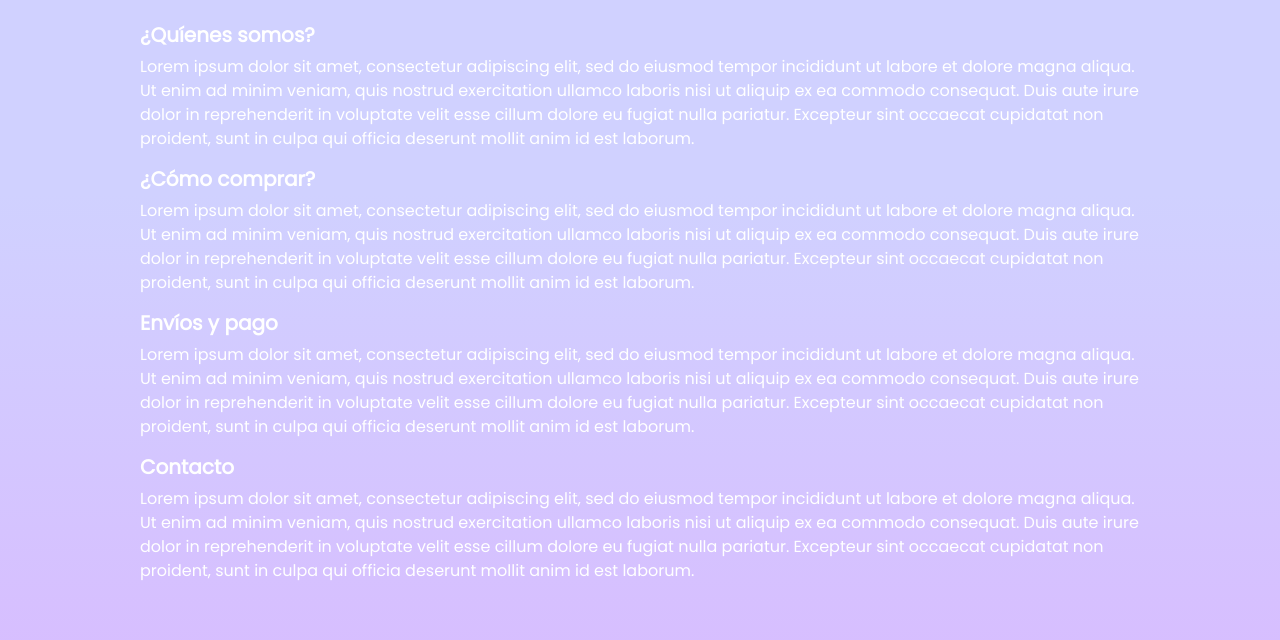
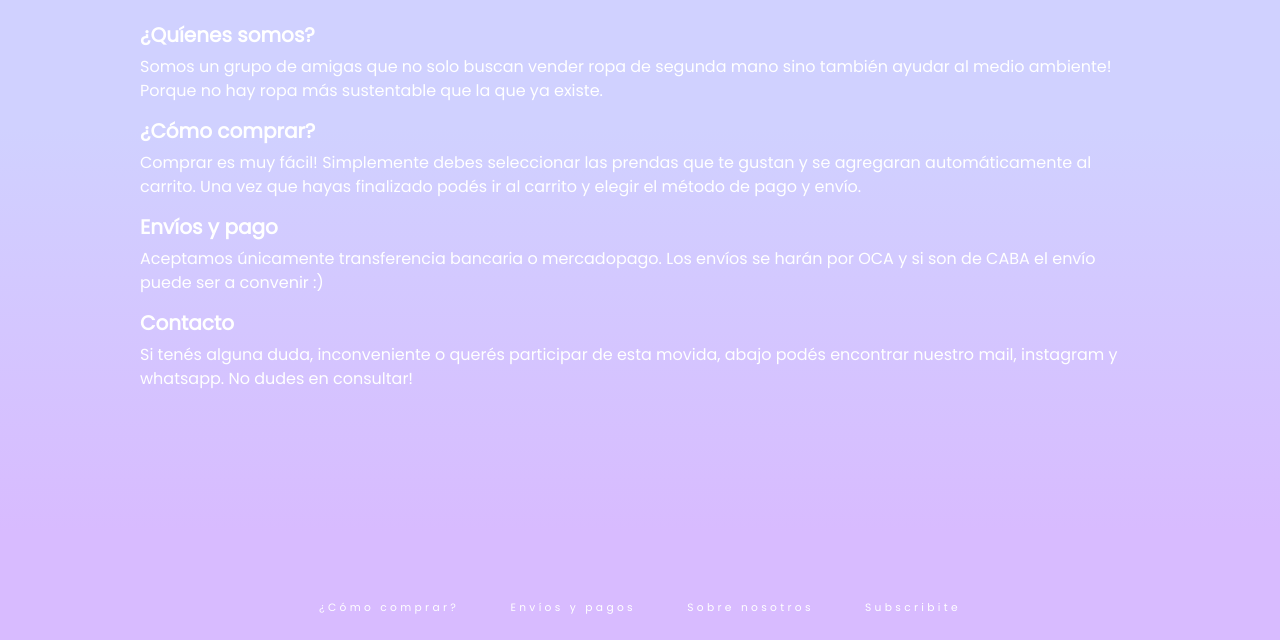
Before and after one commit to MiKanashiro/proyectoReusa, a website: page pages/info.html in a window 1280 px wide. Shown: the part 90-730 px from the top of the page. Drawn offline with nearby package versions, Linux system fonts and the light colour scheme.

Commit message:
Update info.html

```diff
--- a/pages/info.html
+++ b/pages/info.html
@@ -64,16 +64,20 @@
 		<main class="row">
         	<div class="col">
 				<h2 id="nosotros" class="info__titulo">¿Quíenes somos?</h2>
-					<p class="info__texto">Lorem ipsum dolor sit amet, consectetur adipiscing elit, sed do eiusmod tempor incididunt ut labore et dolore magna aliqua. Ut enim ad minim veniam, quis nostrud exercitation ullamco laboris nisi ut aliquip ex ea commodo consequat. Duis aute irure dolor in reprehenderit in voluptate velit esse cillum dolore eu fugiat nulla pariatur. Excepteur sint occaecat cupidatat non proident, sunt in culpa qui officia deserunt mollit anim id est laborum.</p>
+					<p class="info__texto">Somos un grupo de amigas que no solo buscan vender ropa de segunda mano sino también ayudar al medio ambiente! Porque no hay ropa más sustentable que la que ya existe.</p>
 
 				<h2 id="comoComprar" class="info__titulo">¿Cómo comprar?</h2>
-					<p class="info__texto">Lorem ipsum dolor sit amet, consectetur adipiscing elit, sed do eiusmod tempor incididunt ut labore et dolore magna aliqua. Ut enim ad minim veniam, quis nostrud exercitation ullamco laboris nisi ut aliquip ex ea commodo consequat. Duis aute irure dolor in reprehenderit in voluptate velit esse cillum dolore eu fugiat nulla pariatur. Excepteur sint occaecat cupidatat non proident, sunt in culpa qui officia deserunt mollit anim id est laborum.</p>
+					<p class="info__texto"> Comprar es muy fácil! Simplemente debes seleccionar las prendas que te gustan y se agregaran automáticamente al carrito. Una vez que hayas finalizado podés ir al carrito y elegir el método de pago y envío.</p>
 
 				<h2 id="enviosPagos" class="info__titulo">Envíos y pago</h2>
-					<p class="info__texto">Lorem ipsum dolor sit amet, consectetur adipiscing elit, sed do eiusmod tempor incididunt ut labore et dolore magna aliqua. Ut enim ad minim veniam, quis nostrud exercitation ullamco laboris nisi ut aliquip ex ea commodo consequat. Duis aute irure dolor in reprehenderit in voluptate velit esse cillum dolore eu fugiat nulla pariatur. Excepteur sint occaecat cupidatat non proident, sunt in culpa qui officia deserunt mollit anim id est laborum.</p>
+					<p class="info__texto">Aceptamos únicamente transferencia bancaria o mercadopago.
+Los envíos se harán por OCA y si son de CABA el envío puede ser a convenir :)
+</p>
 
 				<h2 id="contacto" class="info__titulo">Contacto</h2>
-					<p class="info__texto">Lorem ipsum dolor sit amet, consectetur adipiscing elit, sed do eiusmod tempor incididunt ut labore et dolore magna aliqua. Ut enim ad minim veniam, quis nostrud exercitation ullamco laboris nisi ut aliquip ex ea commodo consequat. Duis aute irure dolor in reprehenderit in voluptate velit esse cillum dolore eu fugiat nulla pariatur. Excepteur sint occaecat cupidatat non proident, sunt in culpa qui officia deserunt mollit anim id est laborum.</p>
+					<p class="info__texto">Si tenés alguna duda, inconveniente o querés participar de esta movida, abajo podés encontrar nuestro mail, instagram y whatsapp.
+No dudes en consultar!
+</p>
 
 
 				<div class="socialMedia">
```
